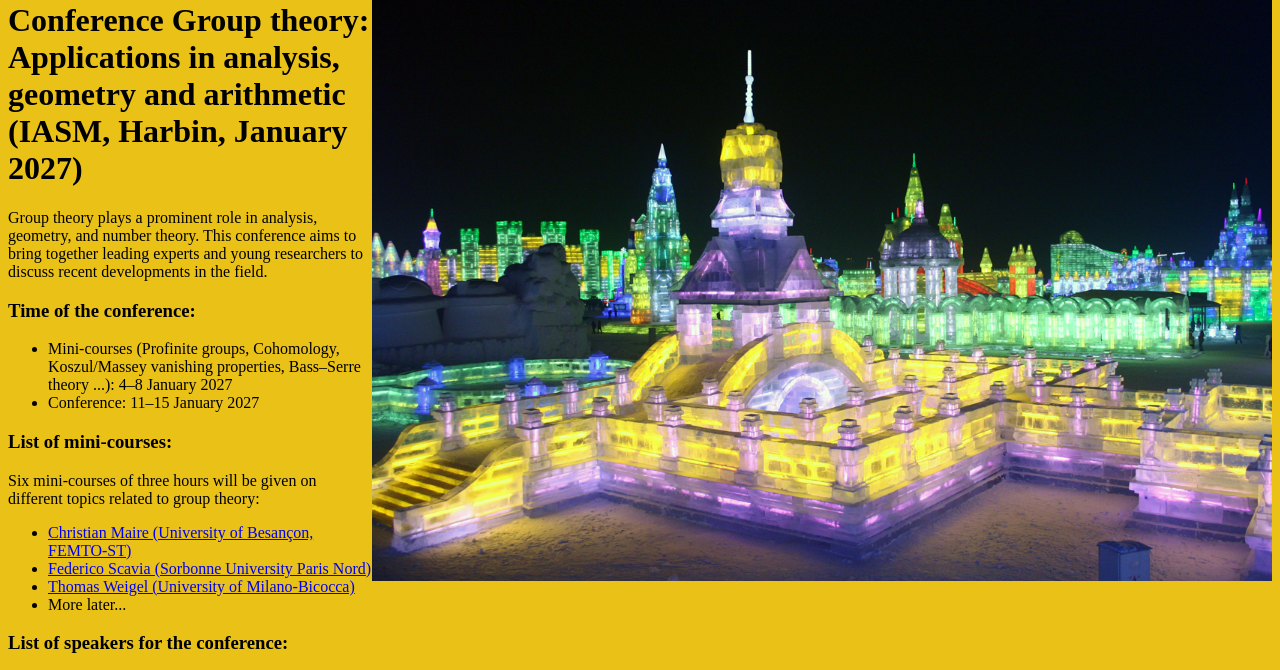
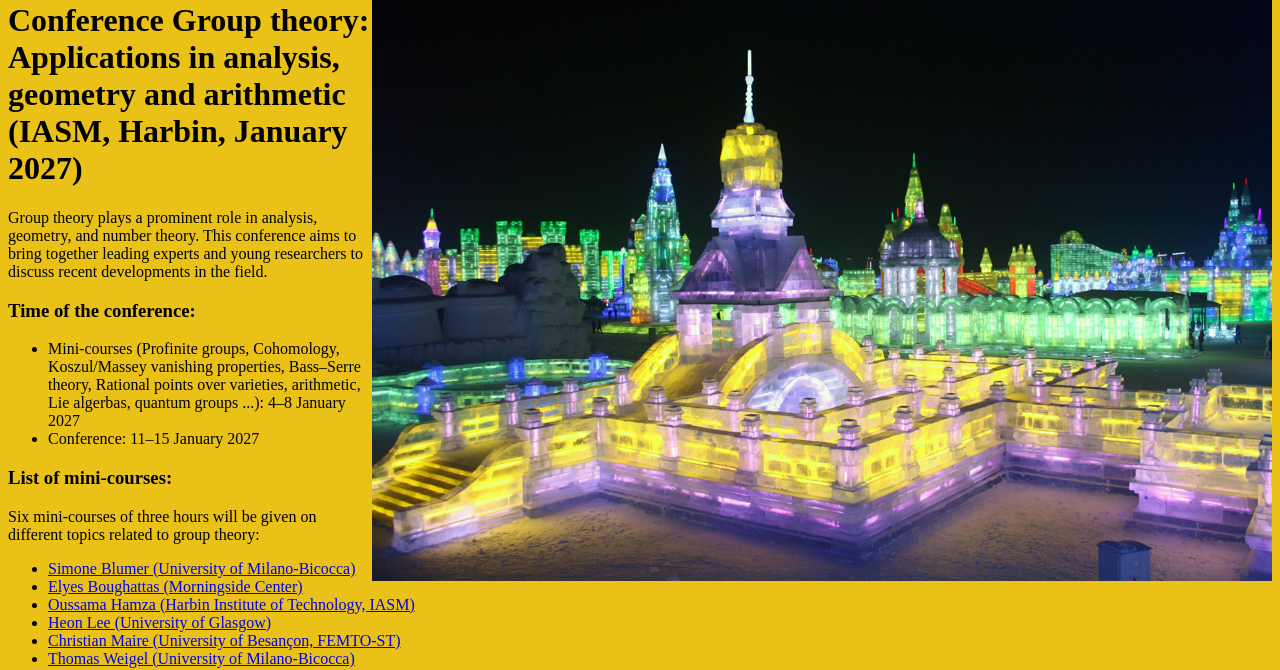
Before and after one commit to orhamza/Conference-group-theory-HIT-2027, a plain HTML site: page index.html in a window 1280 px wide. Shown: the part 91-761 px from the top of the page. Drawn offline with Linux system fonts and the light colour scheme.

Commit message:
Update mini-course details and last update date

```diff
--- a/index.html
+++ b/index.html
@@ -25,17 +25,19 @@ body
 
 <h3> Time of the conference: </h3>
 <ul>
-<li> Mini-courses (Profinite groups, Cohomology, Koszul/Massey vanishing properties, Bass–Serre theory ...): 4–8 January 2027 </li>
+<li> Mini-courses (Profinite groups, Cohomology, Koszul/Massey vanishing properties, Bass–Serre theory, Rational points over varieties, arithmetic, Lie algerbas, quantum groups ...): 4–8 January 2027 </li>
 <li> Conference: 11–15 January 2027 </li>
 </ul>
 
 <h3> List of mini-courses: </h3>
 <p> Six mini-courses of three hours will be given on different topics related to group theory:</p>
 	<ul>
+<li><a href="https://sites.google.com/view/simone-blumer" target="_blank">Simone Blumer (University of Milano-Bicocca)</a></li>
+<li><a href="https://www.normalesup.org/~boughatt/en/index.html" target="_blank">Elyes Boughattas (Morningside Center)</a></li>
+<li><a href="https://orhamza.github.io/" target="_blank">Oussama Hamza (Harbin Institute of Technology, IASM)</a></li>
+<li><a href="https://sites.google.com/view/heonleemath/home" target="_blank">Heon Lee (University of Glasgow)</a></li>
 <li><a href="https://members.femto-st.fr/christian-maire/fr" target="_blank">Christian Maire (University of Besançon, FEMTO-ST)</a></li>
-<li><a href="https://www.math.univ-paris13.fr/~scavia/" target="_blank">Federico Scavia (Sorbonne University Paris Nord)</a></li>
 <li><a href="https://sites.google.com/view/tweigel/home?pli=1&authuser=0" target="_blank">Thomas Weigel (University of Milano-Bicocca)</a></li>
-<li> More later...</li>
 		</ul>
 
 <h3> List of speakers for the conference: </h3>
@@ -55,7 +57,6 @@ body
 <li><a href="https://scholar.google.com/citations?user=8kWCyqsAAAAJ&hl=de" target="_blank">Conchita Martinez-Perez (University of Zaragoza)</a></li>
 <li><a href="https://www.math.unipd.it/en/department/people/nowras.naufel_ali_mahamoud_otmen/" target="_blank">Nowras Otmen (Università di Padova)</a></li>
 <li><a href="https://www.hse.ru/en/org/persons/64913" target="_blank">Dmitri Piontkovski (Higher School of Economics, Moscow)</a></li>
-<li><a href="https://www.math.univ-paris13.fr/~scavia/" target="_blank">Federico Scavia (Sorbonne University Paris Nord)</a></li>
 <li><a href="https://www.hofstra.edu/faculty-profile/?id=6818/" target="_blank"> Zoran Sunik (Hofstra University, USA)</a></li>
 <li><a href="https://jwangmathematics.wixsite.com/jwmath" target="_blank">Jun Wang (IASM)</a></li>
 <li><a href="https://sites.google.com/view/daxun" target="_blank">Daxun Wang (Tsinghua University)</a></li>
@@ -120,7 +121,7 @@ body
 
 
 
-<h5> Last update: 17<sup>th</sup> of Nocember 2026 </h5>
+<h5> Last update: 18<sup>th</sup> of November 2026 </h5>
 <br> </br>
 
 </body>
```
